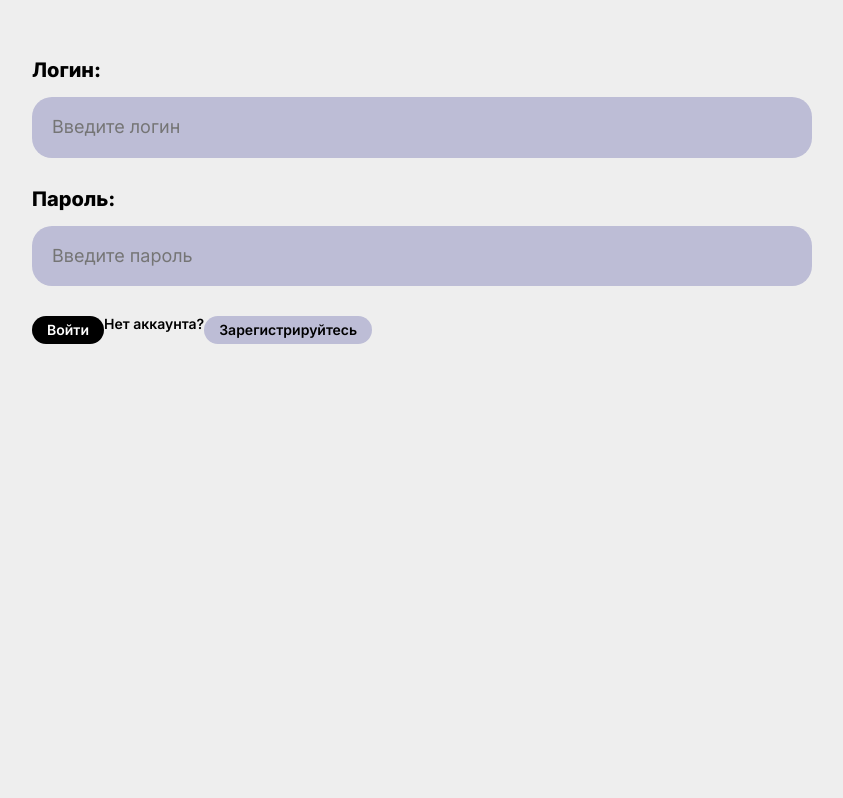
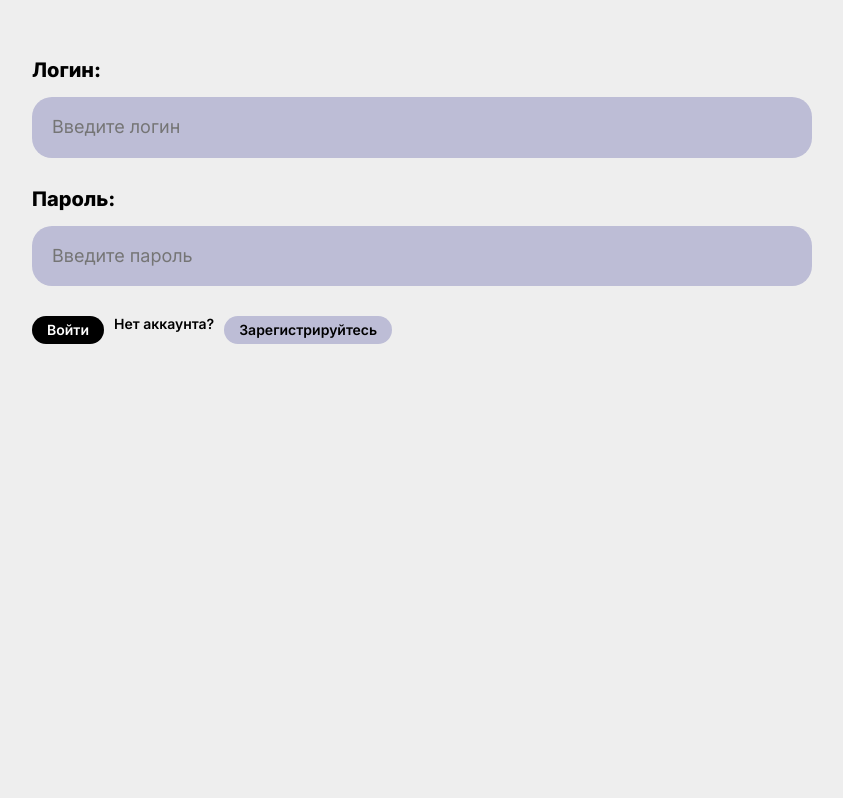
Before and after one commit to Estomeee/videohosting, a FastAPI app: template src/templates/auth/login.html in a window 1280 px wide. Shown: the part 61-859 px from the top of the page, without its empty margins (218-1061 px from the left). Run offline with FastAPI, Linux system fonts and the light colour scheme; the template is opened without the code that fills it: most values are stand-ins (such as "Sample title", 1, 10 or a date in 2020); grey boxes marked "Sample" are stand-in pictures; parts of the project's set-up code (start-up, migrations or seed data) failed here and were passed over.

Commit message:
Fix refs

```diff
--- a/src/static/js/config.js
+++ b/src/static/js/config.js
@@ -1,5 +1,5 @@
 
-host = 'http://127.0.0.1:8000'
+host = 'https://urfube-emegor.onrender.com'
 
 
 const  urls_actions = [host + '/page/account/my_video',
--- a/src/templates/auth/login.html
+++ b/src/templates/auth/login.html
@@ -20,9 +20,9 @@
         <label class="flex-column">Пароль: <input class="main-form-input_text" type="text" name="password" required placeholder="Введите пароль"></label>
 
         <div class="flex">
-            <button type="submit" class="bth bth-login">Войти</button>
-            <div class="flex" >
-                <p>Нет аккаунта?</p>
+            <button type="submit" class="bth bth-login" style="margin-right: 10px">Войти</button>
+            <div class="flex" style="align-item: center;">
+                <p style="margin-right: 10px">Нет аккаунта?</p>
                 <a href="http://127.0.0.1:8000/page/auth/registration" class="bth bth-login" style="background-color: #bdbdd6; color: black;">Зарегистрируйтесь</a>
             </div>
         </div>
--- a/src/templates/auth/registration.html
+++ b/src/templates/auth/registration.html
@@ -18,7 +18,7 @@
             <label class="flex-column">email: <input class="main-form-input_text" type="text" name="email" required placeholder="Введите email"></label>
 
             <label class="flex-column">Пароль: <input class="main-form-input_text" type="text" name="password" required placeholder="Придумайте пароль"></label>
-            <label class="flex-column">email: <input class="main-form-input_text" type="text" name="nickname" required placeholder="Придумайте nickname"></label>
+            <label class="flex-column">Nickname: <input class="main-form-input_text" type="text" name="nickname" required placeholder="Придумайте nickname"></label>
             <div>
                 <button type="submit" class="bth bth-login">Зарегистрироваться</button>
             </div>
```
